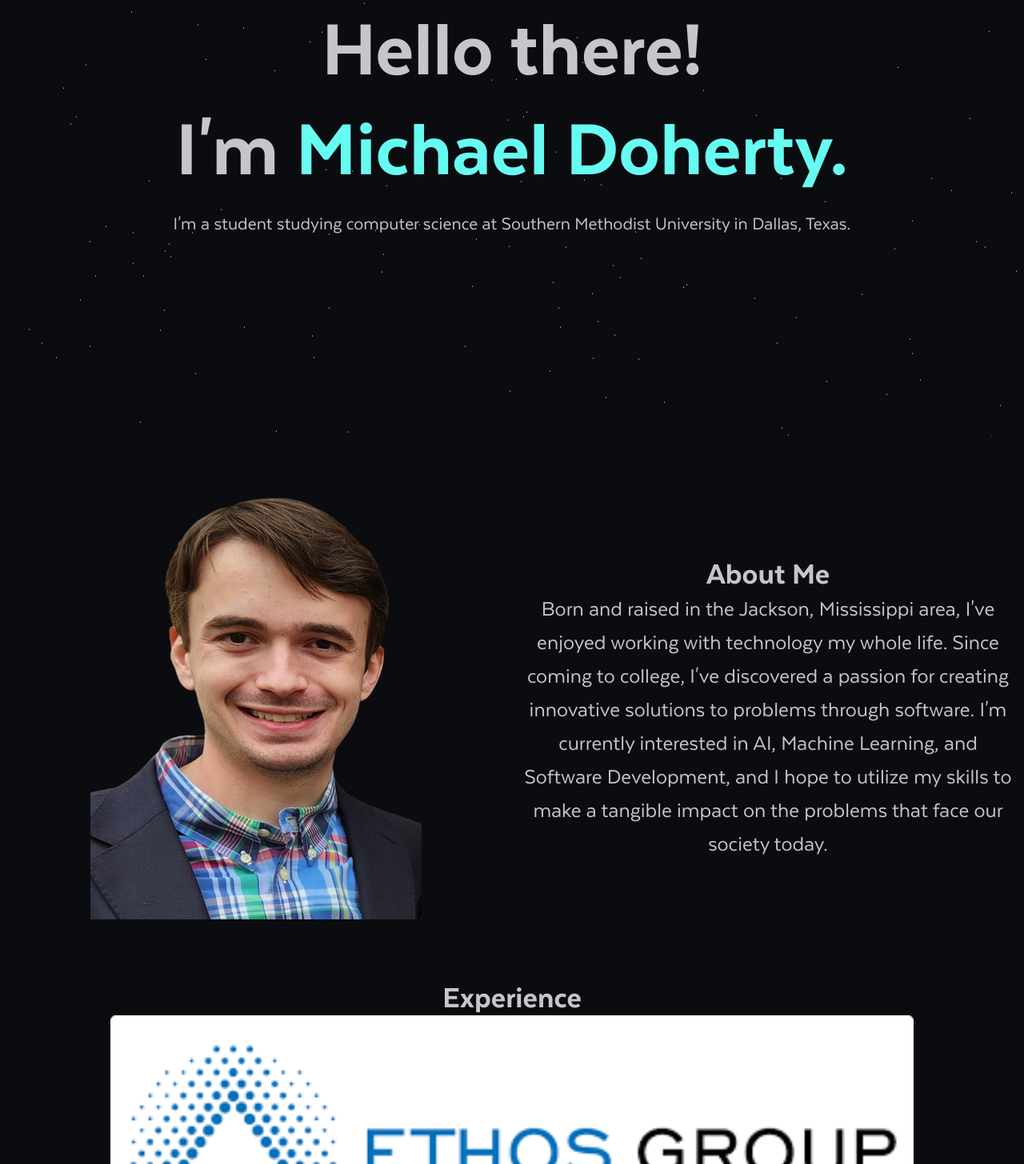
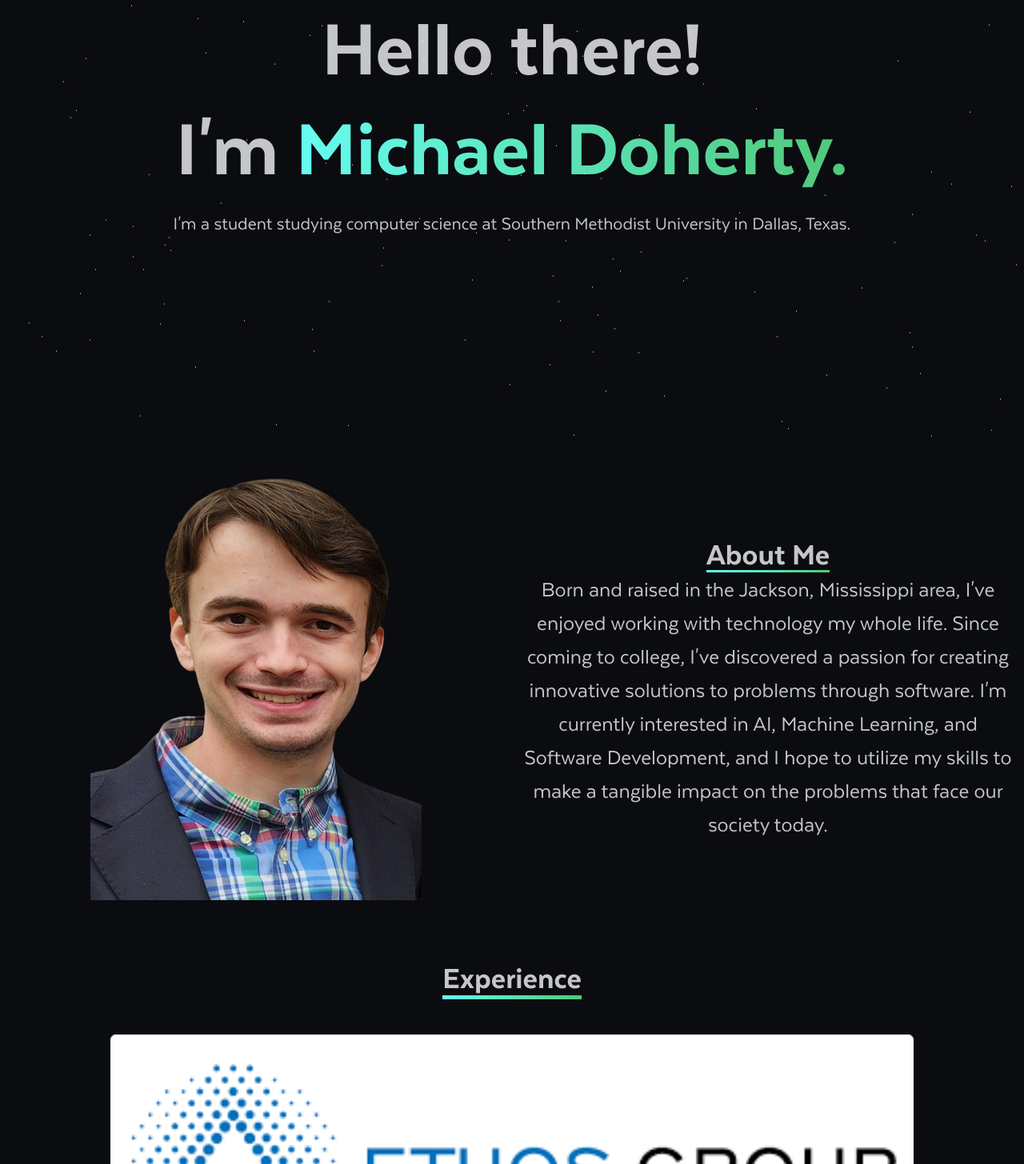
Before and after one commit to Mikecamdo/PersonalWebsite, a React (Create React App) app in the folder website/: page / in a window 1280 px wide. Shown: the part 254-1710 px from the top of the page at 80% size. Built offline with nearby package versions, Linux system fonts and the light colour scheme.

Commit message:
Color Gradient + Updates
Added a color gradient and added it to various sections of the site

```diff
--- a/website/src/About.jsx
+++ b/website/src/About.jsx
@@ -13,8 +13,8 @@ export const About = () => {
 
                 <Col xs={12} lg={6} className='my-auto'>
                     <Row className='display-6 text-center mt-5'>
-                        <Col className='header'>
-                            About Me
+                        <Col>
+                            <span className='header hr'>About Me</span>
                         </Col>
                     </Row>
                     <Row className='text-center fs-3'>
--- a/website/src/App.jsx
+++ b/website/src/App.jsx
@@ -9,7 +9,6 @@ import { Contact } from './Contact';
 export const App = () => {
     return <>
         <Home/>
-        <br/>
         <About/>
         <br/>
         <Experience/>
--- a/website/src/Contact.jsx
+++ b/website/src/Contact.jsx
@@ -1,5 +1,15 @@
+import Container from 'react-bootstrap/Container';
+import Row from 'react-bootstrap/Row';
+import Col from 'react-bootstrap/Col';
+
 export const Contact = () => {
     return <>
-        Contact me
+        <Container fluid>
+            <Row className='display-6 text-center my-5'>
+                <Col className='header'>
+                    <span className='header hr2'>Contact Me</span>
+                </Col>
+            </Row>
+        </Container>
     </>
 }
--- a/website/src/Experience.jsx
+++ b/website/src/Experience.jsx
@@ -7,9 +7,9 @@ import CardGroup from 'react-bootstrap/CardGroup';
 export const Experience = () => {
     return <>
         <Container fluid>
-            <Row className='display-6 text-center mt-5'>
-                <Col className='header'>
-                    Experience
+            <Row className='display-6 text-center my-5'>
+                <Col>
+                    <span className='header hr2'>Experience</span>
                 </Col>
             </Row>
             <Row>
--- a/website/src/Home.jsx
+++ b/website/src/Home.jsx
@@ -16,7 +16,7 @@ export const Home = () => {
                     <Row className='display-1'>
                         <Col className='header greeting'>
                             Hello there! <br />
-                            I'm <span className='header blue-text'>Michael Doherty.</span>
+                            I'm <span className='header gradient-text'>Michael Doherty.</span>
                         </Col>
                     </Row>
                     <Row className='text-center mt-3'>
--- a/website/src/Projects.jsx
+++ b/website/src/Projects.jsx
@@ -7,9 +7,9 @@ import CardGroup from 'react-bootstrap/CardGroup';
 export const Projects = () => {
     return <>
         <Container fluid>
-            <Row className='display-6 text-center mt-5'>
+            <Row className='display-6 text-center my-5'>
                 <Col className='header'>
-                    Projects
+                    <span className='header hr2'>Projects</span>
                 </Col>
             </Row>
             <Row className='text-center fs-3'>
--- a/website/src/index.css
+++ b/website/src/index.css
@@ -18,8 +18,47 @@ code {
   font-family: 'TextaRegular';
 }
 
+hr {
+  border: none !important;
+  width: 25%;
+  opacity: 1 !important;
+  height: 3px;
+  background: linear-gradient(90deg, rgba(102,252,241,1) 0%, rgba(80,200,120,1) 100%);
+}
+
 .blue-text {
   color: #66FCF1;
+}
+
+.gradient-text {
+  background-color: rgb(102,252,241);
+  background-image: linear-gradient(90deg, rgba(102,252,241,1) 0%, rgba(80,200,120,1) 100%);
+  background-size: 100%;
+  background-clip: text;
+  -webkit-background-clip: text;
+  -moz-background-clip: text;
+  -webkit-text-fill-color: transparent;
+  -moz-text-fill-color: transparent;
+}
+
+.hr {
+  background: linear-gradient(90deg,
+  rgba(102,252,241,1) 0%,
+  rgba(80,200,120,1) 100%)
+  left
+  bottom
+  no-repeat;
+  background-size: 100% 7px;
+}
+
+.hr2 {
+  background: linear-gradient(90deg,
+  rgba(102,252,241,1) 0%,
+  rgba(80,200,120,1) 100%)
+  left
+  bottom
+  no-repeat;
+  background-size: 100% 5px;
 }
 
 /*
--- a/website/src/particles.css
+++ b/website/src/particles.css
@@ -20,8 +20,8 @@
     position: absolute;
     top: 0;
     left: 0;
-    width: 100vw;
-    height: 100vh;
+    width: 100%;
+    height: 100%;
     background-color: transparent;
     overflow: hidden;
   }
@@ -207,7 +207,7 @@
     100px 1026px #fff, 1803px 352px #fff, 865px 306px #fff, 1077px 1019px #fff,
     1335px 872px #fff, 1647px 1298px #fff, 1233px 1387px #fff, 698px 1036px #fff,
     659px 1860px #fff, 388px 1412px #fff, 1212px 458px #fff, 755px 1468px #fff,
-    696px 1654px #fff, 1144px 60px #fff;;
+    696px 1654px #fff, 1144px 60px #fff;
   }
 
   .particles2 {
@@ -391,5 +391,5 @@
     100px 1026px #fff, 1803px 352px #fff, 865px 306px #fff, 1077px 1019px #fff,
     1335px 872px #fff, 1647px 1298px #fff, 1233px 1387px #fff, 698px 1036px #fff,
     659px 1860px #fff, 388px 1412px #fff, 1212px 458px #fff, 755px 1468px #fff,
-    696px 1654px #fff, 1144px 60px #fff;;
+    696px 1654px #fff, 1144px 60px #fff;
   }
```
